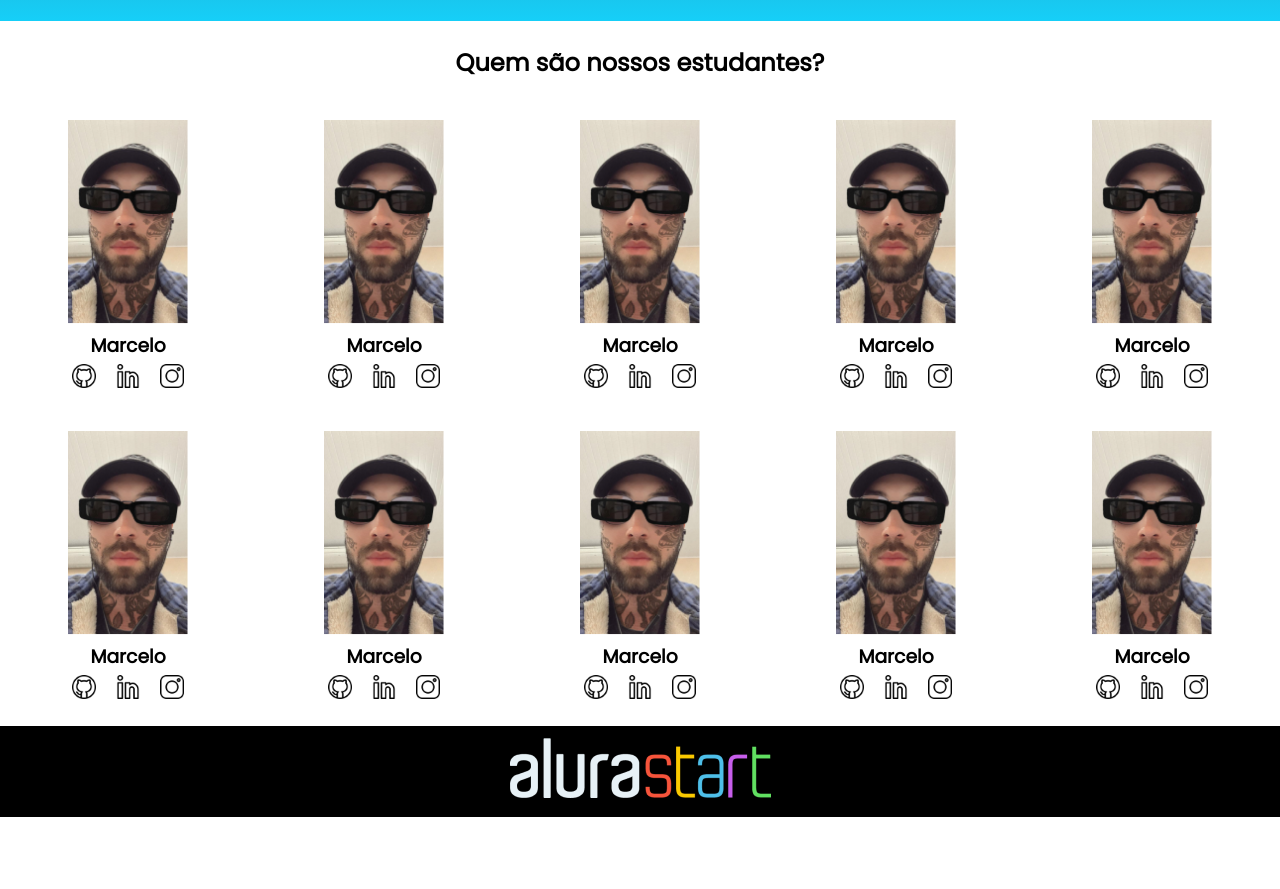
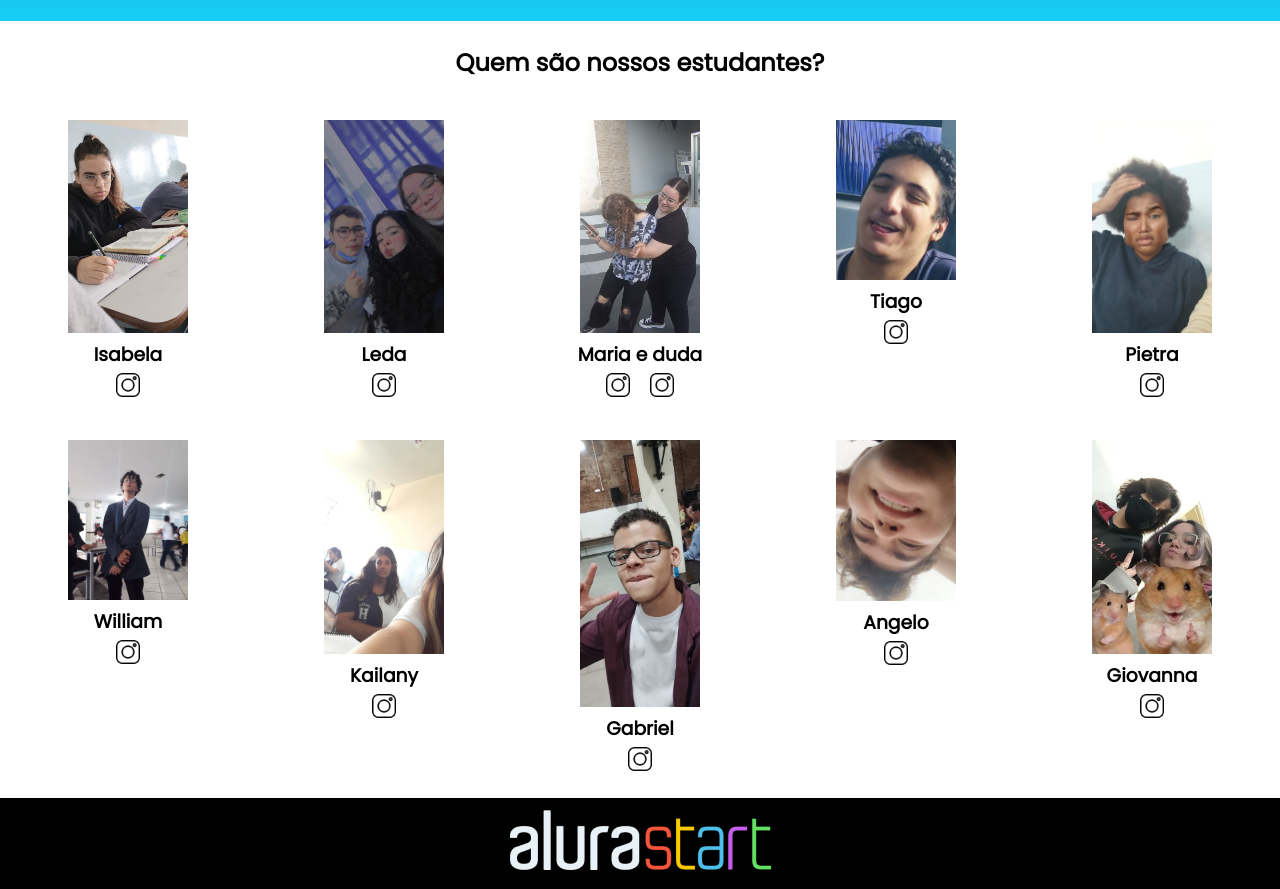
Before and after one commit to Paixeco/site-escola, a plain HTML site: page index.html in a window 1280 px wide. Shown: the part 454-1343 px from the top of the page. Before the commit the page ends 1271 px from the top, so only its background shows below. Drawn offline with Linux system fonts and the light colour scheme.

Commit message:
projeto finalizado

```diff
--- a/index.html
+++ b/index.html
@@ -15,8 +15,8 @@
     <header class="cabecalho">
         <img class="cabecalho-imagem" src="alurastart logo 1.png" alt="logo da alura start">
         <ul class="cabecalho-lista">
-            <li class="cabecalho-lista-item">Escola</li>
-            <li class="cabecalho-lista-item">Estudante</li>
+            <li class="cabecalho-lista-item"><a href="#escola">Escola</a></li>
+            <li class="cabecalho-lista-item"><a href="estudante">Estudante</a></li>
         </ul>
     </header>
     <section class="escola">
@@ -31,103 +31,66 @@
         <h2 class="estudante-titulo">Quem são nossos estudantes?</h2>
         <div class="estudante-todos">
             <div class="estudante-div">
-                <img class="estudante-imagem" src="Marcelo.png" alt="foto do marcelo">
-                <h3 class="estudante-nome">Marcelo</h3>
-                <a href="https://github.com/marcelopaludetto"><img class="estudante-icone" src="github.png"
-                        alt="icone github"></a>
-                <a href="https://linkedin.com/marcelopaludetto"><img class="estudante-icone" src="linkedin.png"
-                        alt="icone linkedin"></a>
-                <a href="https://instagram.com/marcelopaludetto"><img class="estudante-icone" src="instagram.png"
+                <img class="estudante-imagem" src="isabela.jpeg" alt="foto da isabela">
+                <h3 class="estudante-nome">Isabela</h3>
+
+                <a href="https://www.instagram.com/isalavarias"><img class="estudante-icone" src="instagram.png"
                         alt="icone instagram"></a>
             </div>
             <div class="estudante-div">
-                <img class="estudante-imagem" src="Marcelo.png" alt="foto do marcelo">
-                <h3 class="estudante-nome">Marcelo</h3>
-                <a href="https://github.com/marcelopaludetto"><img class="estudante-icone" src="github.png"
-                        alt="icone github"></a>
-                <a href="https://linkedin.com/marcelopaludetto"><img class="estudante-icone" src="linkedin.png"
-                        alt="icone linkedin"></a>
-                <a href="https://instagram.com/marcelopaludetto"><img class="estudante-icone" src="instagram.png"
+                <img class="estudante-imagem" src="leda.jpeg" alt="foto da leda">
+                <h3 class="estudante-nome">Leda</h3>
+                <a href="https://instagram.com/lw7bz7"><img class="estudante-icone" src="instagram.png"
                         alt="icone instagram"></a>
             </div>
             <div class="estudante-div">
-                <img class="estudante-imagem" src="Marcelo.png" alt="foto do marcelo">
-                <h3 class="estudante-nome">Marcelo</h3>
-                <a href="https://github.com/marcelopaludetto"><img class="estudante-icone" src="github.png"
-                        alt="icone github"></a>
-                <a href="https://linkedin.com/marcelopaludetto"><img class="estudante-icone" src="linkedin.png"
-                        alt="icone linkedin"></a>
-                <a href="https://instagram.com/marcelopaludetto"><img class="estudante-icone" src="instagram.png"
+                <img class="estudante-imagem" src="maria e duda.jpeg" alt="foto da maria">
+                <h3 class="estudante-nome">Maria e duda</h3>
+                <a href="https://instagram.com/yoomarilu_"><img class="estudante-icone" src="instagram.png"
+                        alt="icone instagram"></a>
+                <a href="https://instagram.com/kz_dudaa"><img class="estudante-icone" src="instagram.png"
                         alt="icone instagram"></a>
             </div>
             <div class="estudante-div">
-                <img class="estudante-imagem" src="Marcelo.png" alt="foto do marcelo">
-                <h3 class="estudante-nome">Marcelo</h3>
-                <a href="https://github.com/marcelopaludetto"><img class="estudante-icone" src="github.png"
-                        alt="icone github"></a>
-                <a href="https://linkedin.com/marcelopaludetto"><img class="estudante-icone" src="linkedin.png"
-                        alt="icone linkedin"></a>
-                <a href="https://instagram.com/marcelopaludetto"><img class="estudante-icone" src="instagram.png"
+                <img class="estudante-imagem" src="thiago.jpeg" alt="foto do thiago">
+                <h3 class="estudante-nome">Tiago</h3>
+                <a href="https://instagram.com/goldcristalon"><img class="estudante-icone" src="instagram.png"
                         alt="icone instagram"></a>
             </div>
             <div class="estudante-div">
-                <img class="estudante-imagem" src="Marcelo.png" alt="foto do marcelo">
-                <h3 class="estudante-nome">Marcelo</h3>
-                <a href="https://github.com/marcelopaludetto"><img class="estudante-icone" src="github.png"
-                        alt="icone github"></a>
-                <a href="https://linkedin.com/marcelopaludetto"><img class="estudante-icone" src="linkedin.png"
-                        alt="icone linkedin"></a>
-                <a href="https://instagram.com/marcelopaludetto"><img class="estudante-icone" src="instagram.png"
+                <img class="estudante-imagem" src="Pietra.jpeg" alt="foto do Pietra">
+                <h3 class="estudante-nome">Pietra</h3>
+                <a href="https://instagram.com/pietra_natalia"><img class="estudante-icone" src="instagram.png"
                         alt="icone instagram"></a>
             </div>
             <div class="estudante-div">
-                <img class="estudante-imagem" src="Marcelo.png" alt="foto do marcelo">
-                <h3 class="estudante-nome">Marcelo</h3>
-                <a href="https://github.com/marcelopaludetto"><img class="estudante-icone" src="github.png"
-                        alt="icone github"></a>
-                <a href="https://linkedin.com/marcelopaludetto"><img class="estudante-icone" src="linkedin.png"
-                        alt="icone linkedin"></a>
-                <a href="https://instagram.com/marcelopaludetto"><img class="estudante-icone" src="instagram.png"
+                <img class="estudante-imagem" src="william.jpeg" alt="foto do william">
+                <h3 class="estudante-nome">William</h3>
+                <a href="https://instagram.com/will.gxyz"><img class="estudante-icone" src="instagram.png"
                         alt="icone instagram"></a>
             </div>
             <div class="estudante-div">
-                <img class="estudante-imagem" src="Marcelo.png" alt="foto do marcelo">
-                <h3 class="estudante-nome">Marcelo</h3>
-                <a href="https://github.com/marcelopaludetto"><img class="estudante-icone" src="github.png"
-                        alt="icone github"></a>
-                <a href="https://linkedin.com/marcelopaludetto"><img class="estudante-icone" src="linkedin.png"
-                        alt="icone linkedin"></a>
-                <a href="https://instagram.com/marcelopaludetto"><img class="estudante-icone" src="instagram.png"
+                <img class="estudante-imagem" src="Kailay.jpeg" alt="foto da Kailay">
+                <h3 class="estudante-nome">Kailany</h3>
+                <a href="https://www.instagram.com/kai_vict"><img class="estudante-icone" src="instagram.png"
                         alt="icone instagram"></a>
             </div>
             <div class="estudante-div">
-                <img class="estudante-imagem" src="Marcelo.png" alt="foto do marcelo">
-                <h3 class="estudante-nome">Marcelo</h3>
-                <a href="https://github.com/marcelopaludetto"><img class="estudante-icone" src="github.png"
-                        alt="icone github"></a>
-                <a href="https://linkedin.com/marcelopaludetto"><img class="estudante-icone" src="linkedin.png"
-                        alt="icone linkedin"></a>
-                <a href="https://instagram.com/marcelopaludetto"><img class="estudante-icone" src="instagram.png"
+                <img class="estudante-imagem" src="Gabriel.jpeg" alt="foto do Gabriel">
+                <h3 class="estudante-nome">Gabriel</h3>
+                <a href="https://instagram.com/g4p4checo"><img class="estudante-icone" src="instagram.png"
                         alt="icone instagram"></a>
             </div>
             <div class="estudante-div">
-                <img class="estudante-imagem" src="Marcelo.png" alt="foto do marcelo">
-                <h3 class="estudante-nome">Marcelo</h3>
-                <a href="https://github.com/marcelopaludetto"><img class="estudante-icone" src="github.png"
-                        alt="icone github"></a>
-                <a href="https://linkedin.com/marcelopaludetto"><img class="estudante-icone" src="linkedin.png"
-                        alt="icone linkedin"></a>
-                <a href="https://instagram.com/marcelopaludetto"><img class="estudante-icone" src="instagram.png"
+                <img class="estudante-imagem" src="angelo.jpeg" alt="foto do angelo">
+                <h3 class="estudante-nome">Angelo</h3>
+                <a href="https://instagram.com/azuregow"><img class="estudante-icone" src="instagram.png"
                         alt="icone instagram"></a>
             </div>
             <div class="estudante-div">
-                <img class="estudante-imagem" src="Marcelo.png" alt="foto do marcelo">
-                <h3 class="estudante-nome">Marcelo</h3>
-                <a href="https://github.com/marcelopaludetto"><img class="estudante-icone" src="github.png"
-                        alt="icone github"></a>
-                <a href="https://linkedin.com/marcelopaludetto"><img class="estudante-icone" src="linkedin.png"
-                        alt="icone linkedin"></a>
-                <a href="https://instagram.com/marcelopaludetto"><img class="estudante-icone" src="instagram.png"
+                <img class="estudante-imagem" src="gy.jpeg" alt="foto da gy">
+                <h3 class="estudante-nome">Giovanna</h3>
+                <a href="https://instagram.com/gy_silva780"><img class="estudante-icone" src="instagram.png"
                         alt="icone instagram"></a>
             </div>
 
--- a/style.css
+++ b/style.css
@@ -37,6 +37,10 @@ header{background-color: #424E61; display: flex;}
 .escola-titulo{
     padding: 24px 0;
 }
+#estudante{
+     padding: 24px 0;
+
+}
 body {
     font-family: 'Poppins', sans-serif;
 }
```
Also changed, not shown: Gabriel.jpeg (added), Kailay.jpeg (added), Pietra.jpeg (added), angelo.jpeg (added), gy.jpeg (added), leda.jpeg (added), maria e duda.jpeg (added), maria guinomo.jpeg (added), thiago.jpeg (added), tropinha.jpeg (added), william.jpeg (added).
